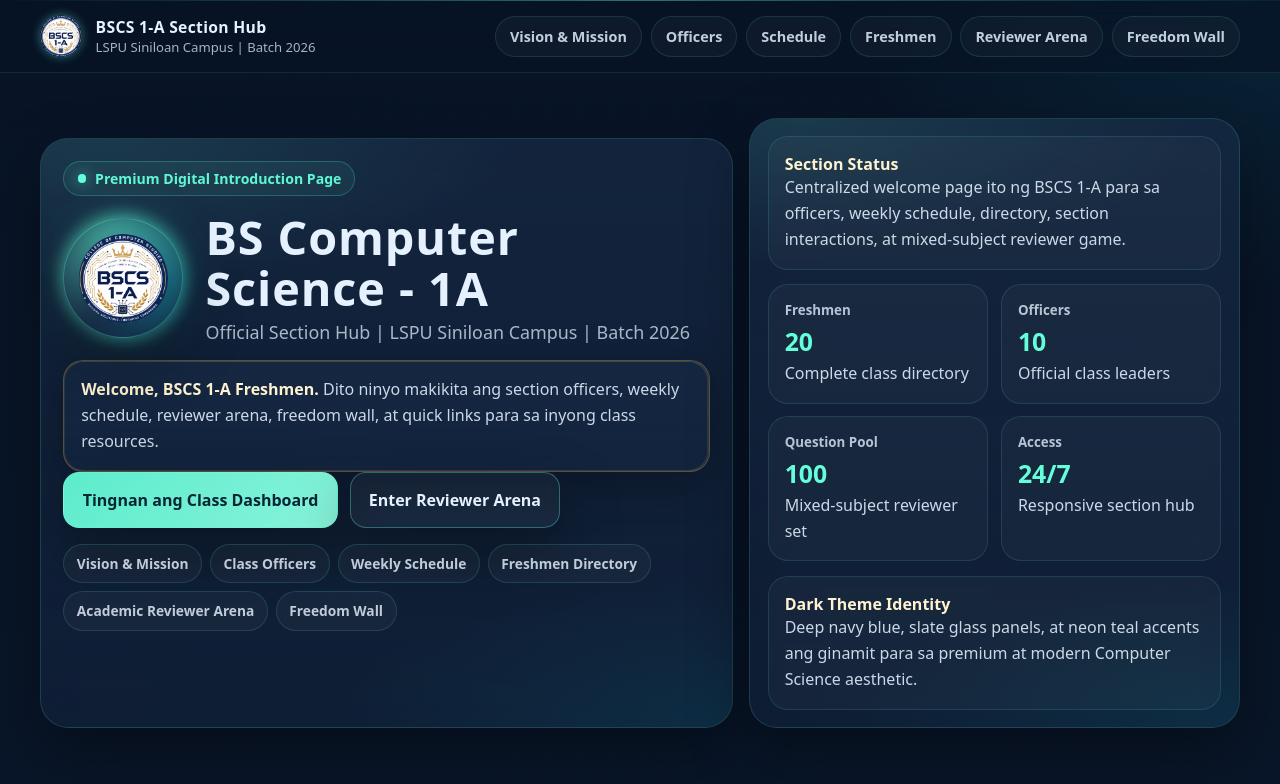
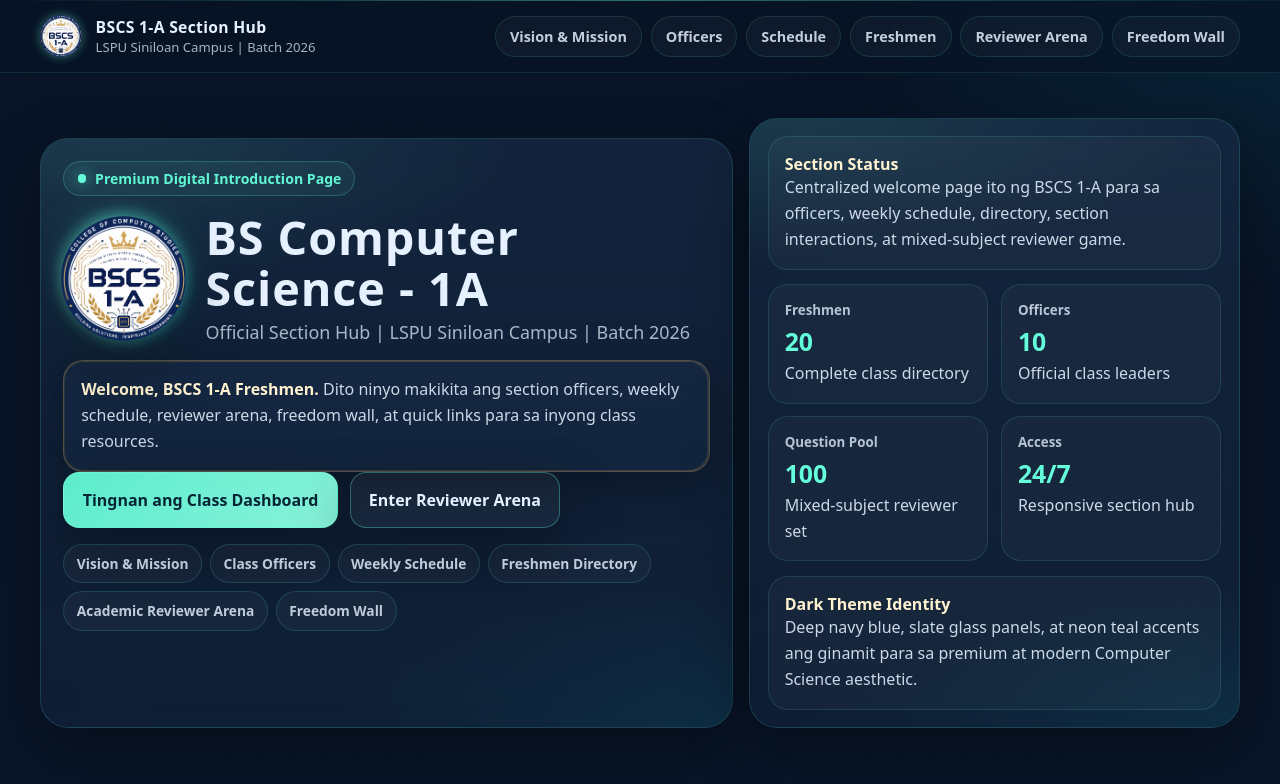
Before and after one commit to romemhartabifranca68-png/reminders-dashboard, a plain HTML site: page index.html in a window 1280 px wide. Shown: the top 784 px of the page. Drawn offline with Linux system fonts and the light colour scheme.

Commit message:
Update index.html

```diff
--- a/index.html
+++ b/index.html
@@ -1116,7 +1116,7 @@
 
         <div class="hero-top">
           <div class="logo-shell" aria-label="BSCS 1-A official mark">
-            <img src="logo.png" style="width: 100%; height: 100%; object-fit: cover; border-radius: 50%; display: block;" alt="Logo">
+            <img src="logo.png" style="width: 100%; height: 100%; object-fit: cover; border-radius: 50%; display: block; transform: scale(1.4); transform-origin: center;" alt="Logo">
 
           </div>
 
```
